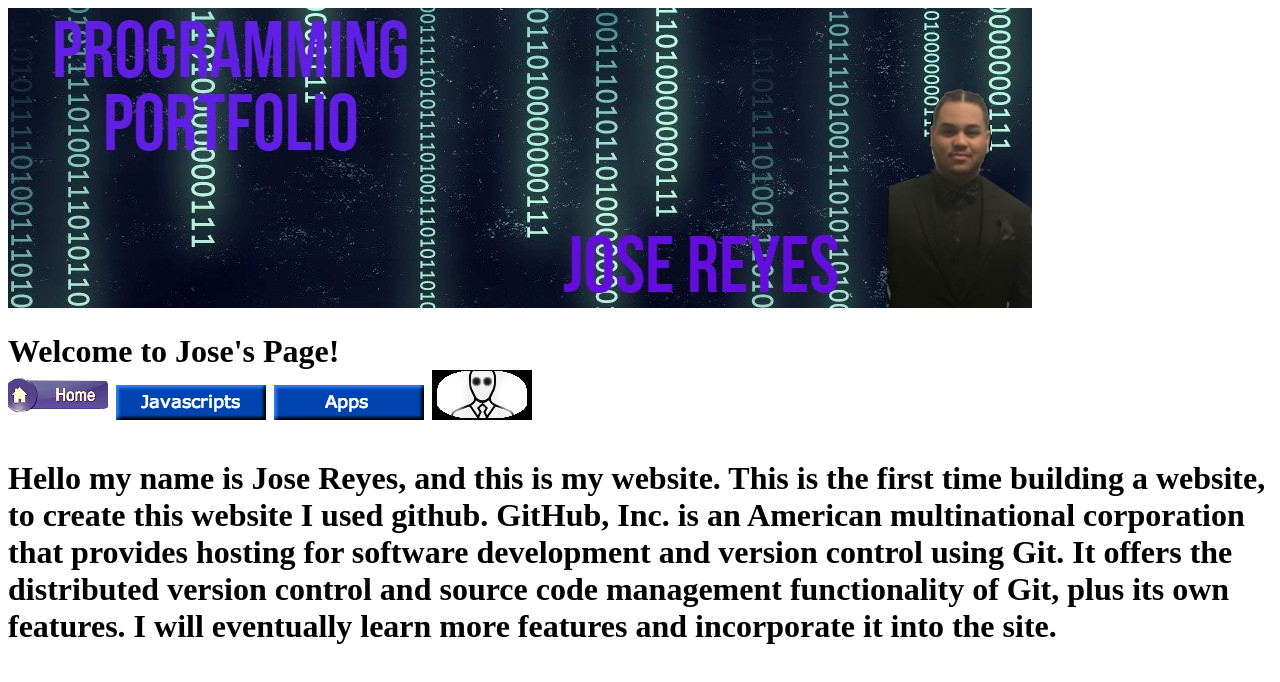
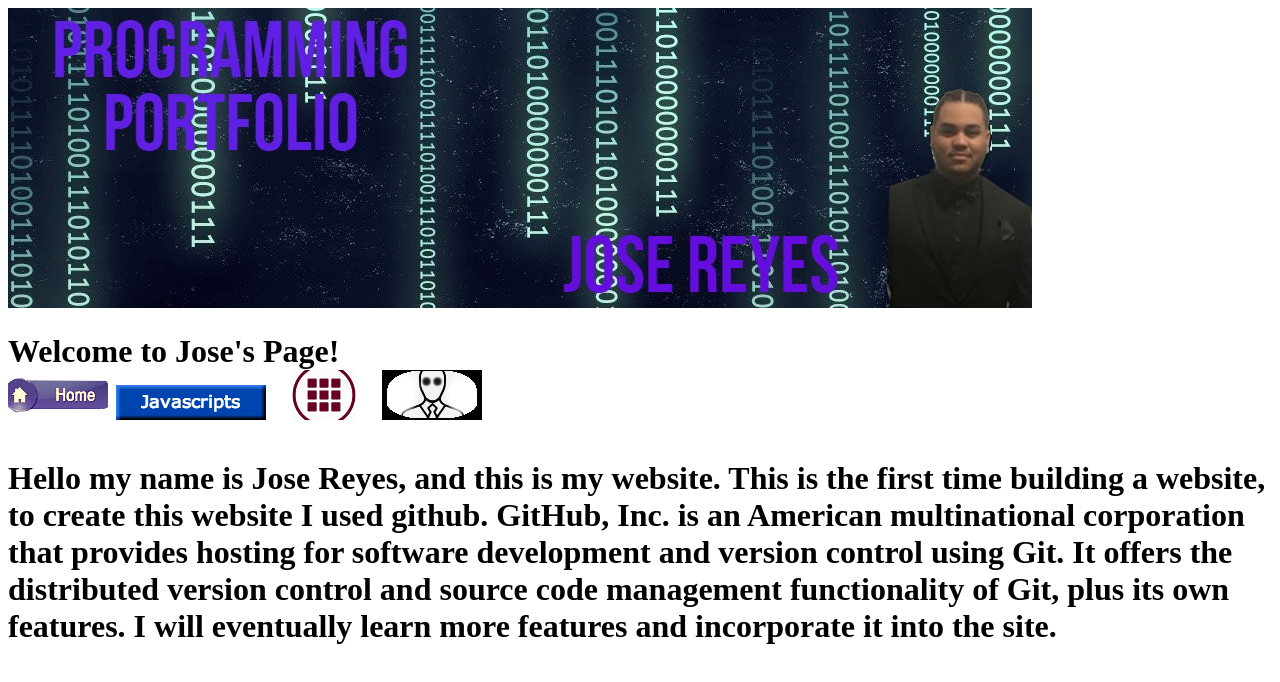
Before and after one commit to josereyes0424/josereyes0424.github.io, a plain HTML site: page index.html in a window 1280 px wide. Drawn offline with Linux system fonts and the light colour scheme.

Commit message:
Update index.html

```diff
--- a/index.html
+++ b/index.html
@@ -13,7 +13,7 @@
 
            <a href="javascripts.html"><img src="java image 0.png"></a>
 
-       <a href="apps.html"><img src="appimage 0.png"></a>
+       <a href="apps.html"><img src="app_button.png"></a>
 
 
          <a href="about.html"><img src="about_button.png"></a>
```
